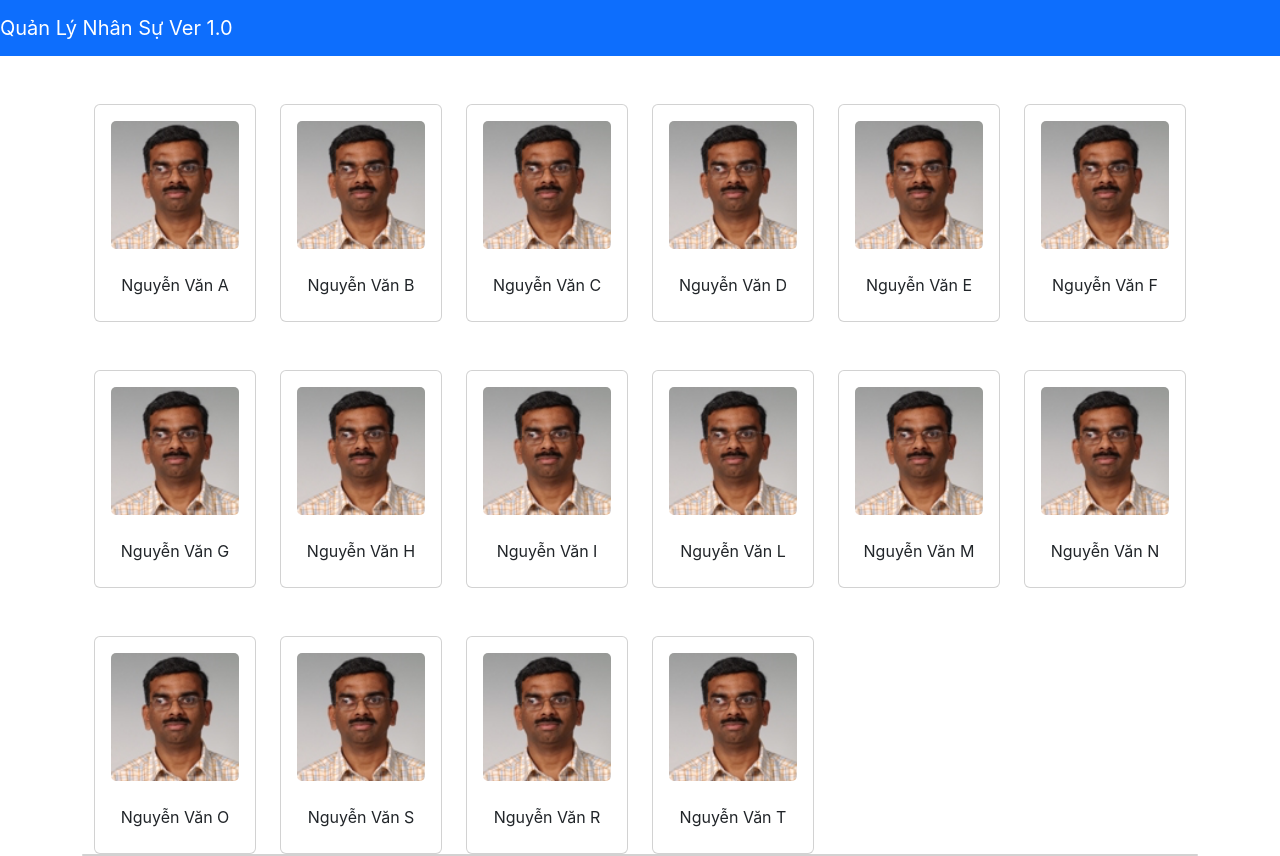
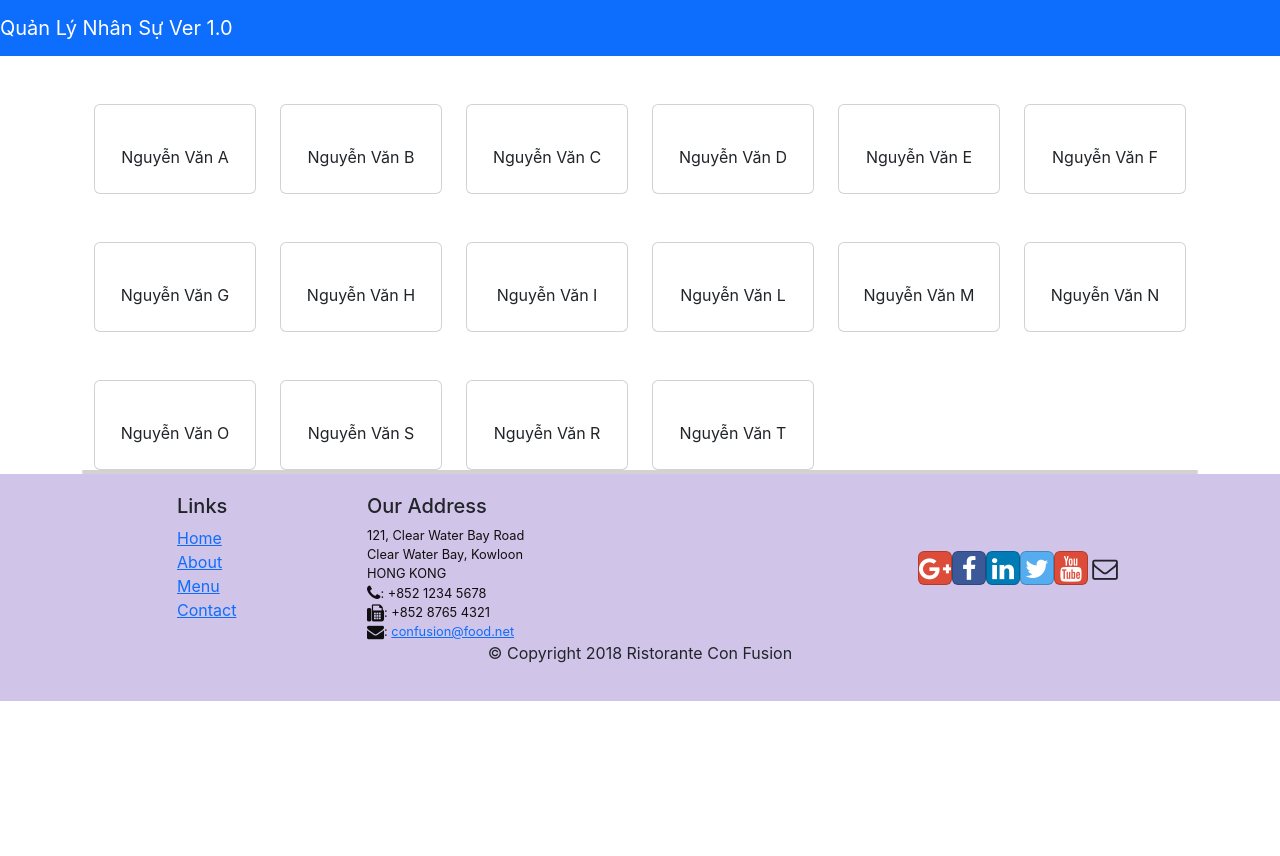
Before and after one commit to VuongDo78/vuongDtJul, a React (Create React App) app: page / in a window 1280 px wide. Shown: the top 856 px of the page. After the commit the page ends 800 px from the top, so only its background shows below. Built offline with nearby package versions, Linux system fonts and the light colour scheme.

Commit message:
Update StaffListComponent.jsx

```diff
--- a/src/component/StaffListComponent.jsx
+++ b/src/component/StaffListComponent.jsx
@@ -22,12 +22,9 @@ class StaffList extends Component {
                     <div key={staff.id} className="col-sm-6 col-md-2 mt-5">
                         <Card onClick={() => this.onStaffSelect((staff))}>
 
-                            <CardImgOverlay className="cardImgOverlay">
 
+                            <CardBody>
 
-                            </CardImgOverlay>
-                            <CardBody>
-                            <CardImg width="100%" src={staff.image} />
 
                                 <CardTitle className="cardTittle text-center mt-4">{staff.name}</CardTitle>
                             </CardBody>
```
